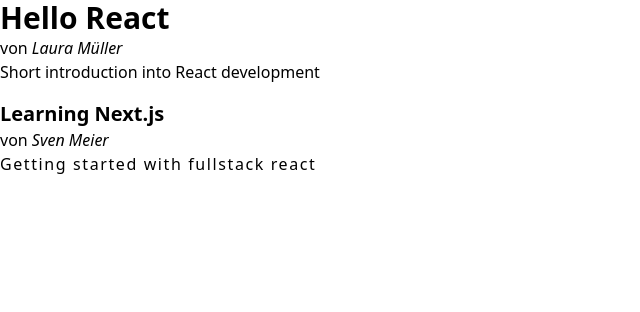
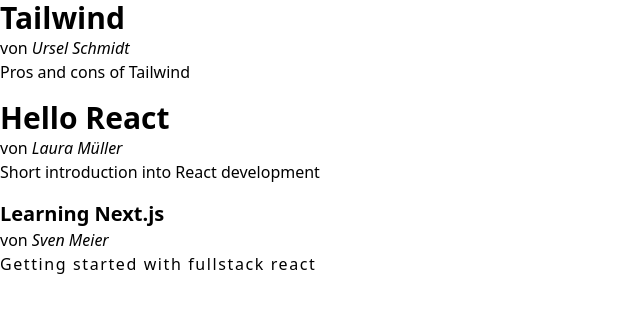
Before and after one commit to nilshartmann/po-react-intro, a React (Vite) app: page / in a window 1280 px wide. Shown: the top 312 px of the page, without its empty margins (0-640 px from the left). Built offline with nearby package versions, Linux system fonts and the light colour scheme.

Commit message:
06: LargeTeaser als Beispiel für Verwenden der Teil-Komponenten

```diff
--- a/src/App.tsx
+++ b/src/App.tsx
@@ -4,11 +4,17 @@
 import TeaserTitle from "./components/TeaserTitle.tsx";
 import { TeaserAuthor } from "./components/TeaserAuthor.tsx";
 import TeaserIntro from "./components/TeaserIntro.tsx";
+import { LargeTeaser } from "./components/LargeTeaser.tsx";
 
 export default function App() {
   // wo kommen die Daten her? => sehen wir uns später an
   return (
     <ArticleList>
+      <LargeTeaser
+        author={"Ursel Schmidt"}
+        intro={"Pros and cons of Tailwind"}
+        title={"Tailwind"}
+      />
       <Teaser>
         <TeaserTitle size={"lg"}>Hello React</TeaserTitle>
         <TeaserAuthor>Laura Müller</TeaserAuthor>
--- /dev/null
+++ b/src/components/LargeTeaser.tsx
@@ -0,0 +1,21 @@
+import Teaser from "./Teaser.tsx";
+import TeaserTitle from "./TeaserTitle.tsx";
+import { TeaserAuthor } from "./TeaserAuthor.tsx";
+import TeaserIntro from "./TeaserIntro.tsx";
+
+type LargeTeaserProps = {
+  title: string;
+  author: string;
+  intro: string;
+};
+
+// Könnte Teil des Design Systems sein
+export function LargeTeaser({ title, author, intro }: LargeTeaserProps) {
+  return (
+    <Teaser>
+      <TeaserTitle size={"lg"}>{title}</TeaserTitle>
+      <TeaserAuthor>{author}</TeaserAuthor>
+      <TeaserIntro>{intro}</TeaserIntro>
+    </Teaser>
+  );
+}
```
